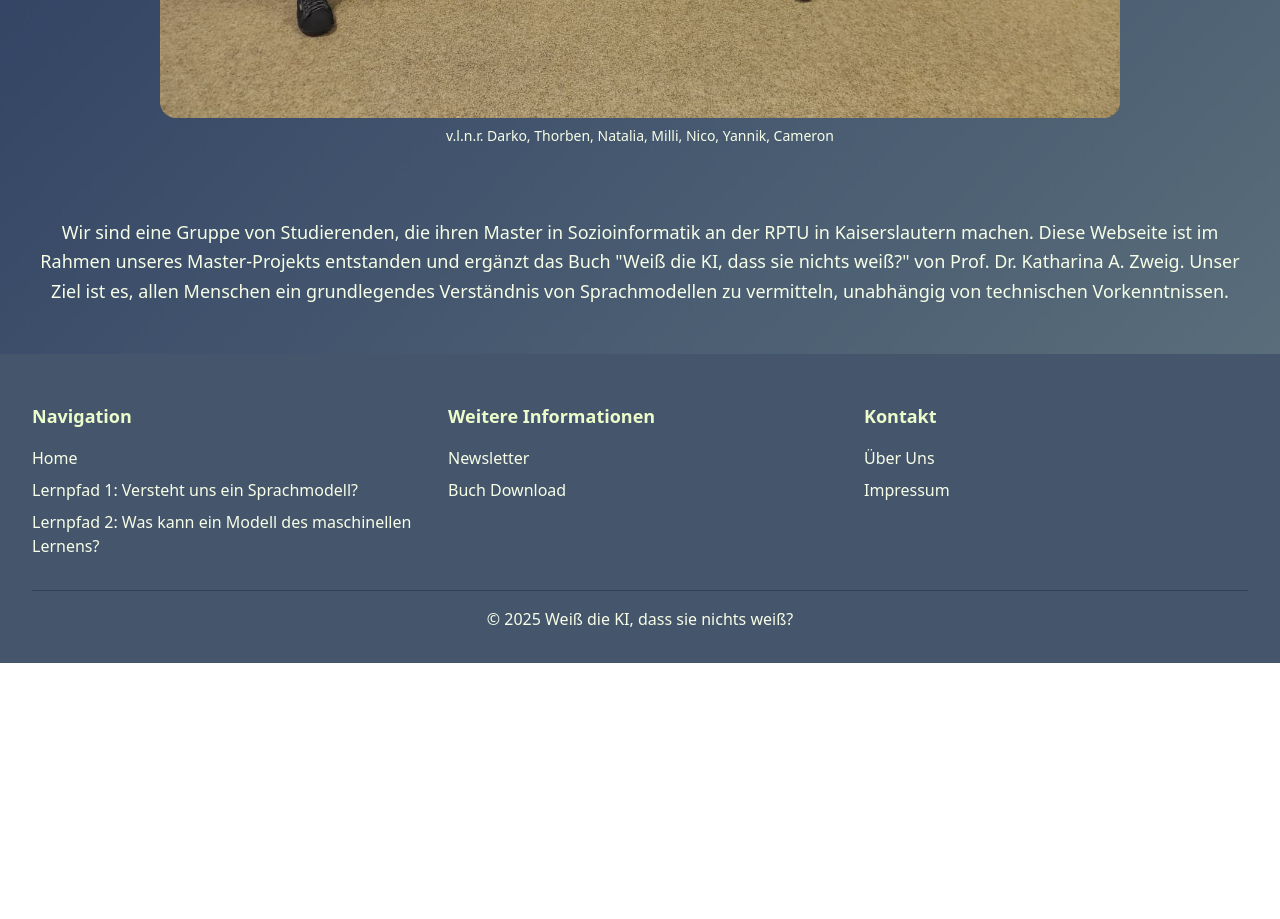
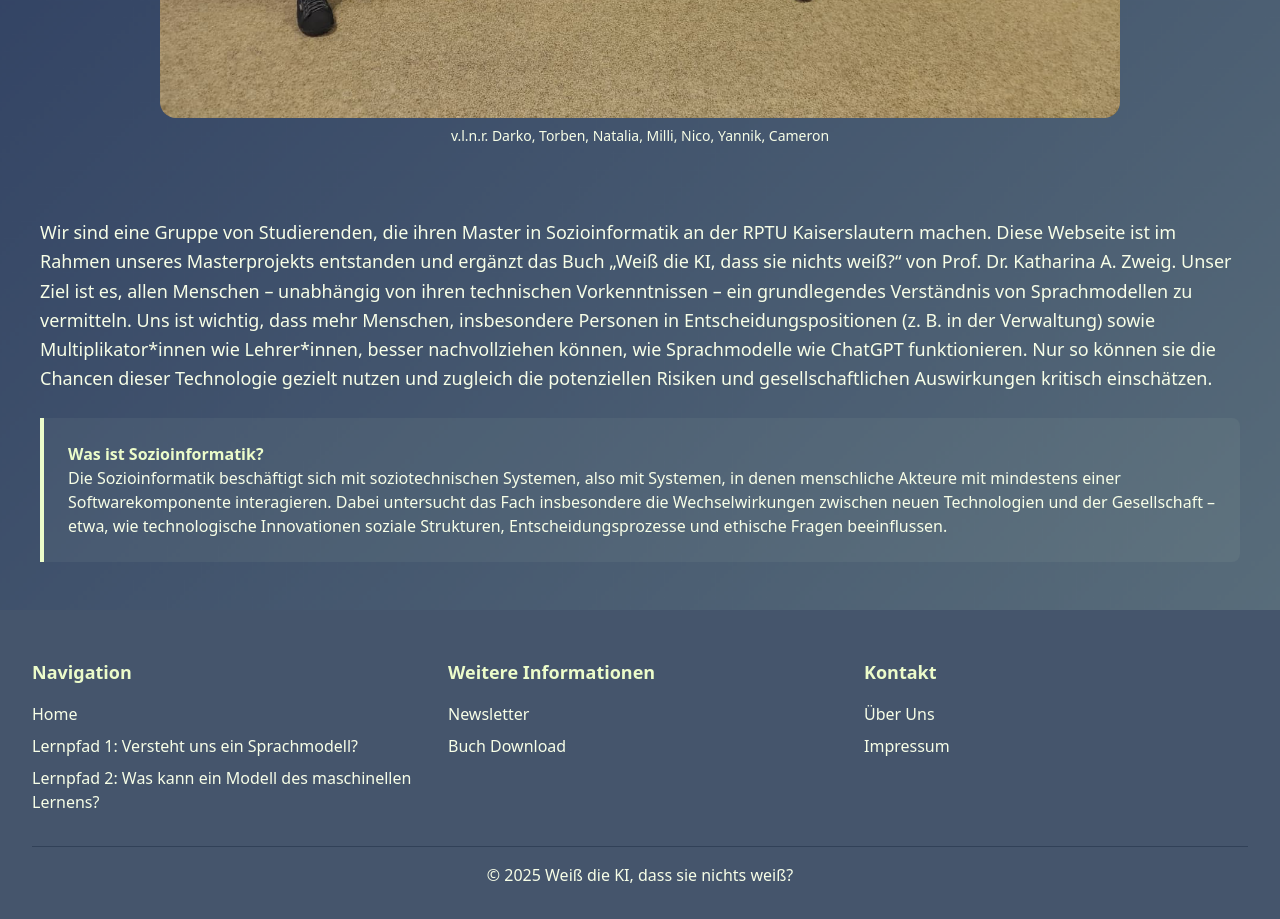
Before and after one commit to TNattermann/weiss-die-ki-dass-sie-nichts-weiss-frontend, a React (Vite) app: page /aboutus in a window 1280 px wide. Shown: the part 780-1699 px from the top of the page. Before the commit the page ends 1443 px from the top, so only its background shows below. Built offline with nearby package versions, Linux system fonts and the light colour scheme.

Commit message:
New about us text with more infos about SozInf; Thorben->Torben

```diff
--- a/src/pages/aboutUs/AboutUsPicture.tsx
+++ b/src/pages/aboutUs/AboutUsPicture.tsx
@@ -19,7 +19,7 @@ export default function AboutUsPicture() {
           />
         </div>
         <p className="mt-2 text-sm text-text-normal">
-          v.l.n.r. Darko, Thorben, Natalia, Milli, Nico, Yannik, Cameron
+          v.l.n.r. Darko, Torben, Natalia, Milli, Nico, Yannik, Cameron
         </p>
       </div>
     </div>
--- a/src/pages/aboutUs/AboutUsText.tsx
+++ b/src/pages/aboutUs/AboutUsText.tsx
@@ -5,18 +5,33 @@ export default function AboutUsText() {
     window.scrollTo(0, 0);
   }, []);
   return (
-    <div className="max-w-screen-xl mx-auto px-6 py-6 text-center">
+    <div className="max-w-screen-xl mx-auto px-6 py-6 ">
       <div className="items-center mb-4">
         <p className="text-lg text-text-normal mb-6 leading-relaxed">
-          Wir sind eine Gruppe von Studierenden, die ihren Master in
-          Sozioinformatik an der RPTU in Kaiserslautern machen. Diese Webseite
-          ist im Rahmen unseres Master-Projekts entstanden und ergänzt das Buch
-          "Weiß die KI, dass sie nichts weiß?" von Prof. Dr. Katharina A. Zweig.
-          Unser Ziel ist es, allen Menschen ein grundlegendes Verständnis von
-          Sprachmodellen zu vermitteln, unabhängig von technischen
-          Vorkenntnissen.
+          Wir sind eine Gruppe von Studierenden, die ihren Master in Sozioinformatik an der RPTU Kaiserslautern machen.
+          Diese Webseite ist im Rahmen unseres Masterprojekts entstanden und ergänzt
+          das Buch „Weiß die KI, dass sie nichts weiß?“ von Prof. Dr. Katharina A. Zweig.
+
+          Unser Ziel ist es, allen Menschen – unabhängig von ihren technischen Vorkenntnissen – ein grundlegendes Verständnis
+          von Sprachmodellen zu vermitteln. Uns ist wichtig, dass mehr Menschen, insbesondere Personen
+          in Entscheidungspositionen (z. B. in der Verwaltung) sowie Multiplikator*innen wie Lehrer*innen,
+          besser nachvollziehen können, wie Sprachmodelle wie ChatGPT funktionieren.
+          Nur so können sie die Chancen dieser Technologie gezielt nutzen und zugleich die potenziellen Risiken und
+          gesellschaftlichen Auswirkungen kritisch einschätzen.
         </p>
+        <p>
+          </p>
       </div>
+      <div className="bg-primary/5 border-l-4 text-primary p-4 sm:p-6 rounded-r-lg mb-6">
+            <p className="text-text-normal font-medium break-words">
+              <strong className="text-primary">
+                Was ist Sozioinformatik?{" "} <br></br>
+              </strong>{" "}
+              Die Sozioinformatik beschäftigt sich mit soziotechnischen Systemen, also mit Systemen,
+              in denen menschliche Akteure mit mindestens einer Softwarekomponente interagieren.
+              Dabei untersucht das Fach insbesondere die Wechselwirkungen zwischen neuen Technologien und der Gesellschaft – etwa,
+              wie technologische Innovationen soziale Strukturen, Entscheidungsprozesse und ethische Fragen beeinflussen. </p>
+          </div>
     </div>
   );
 }
```
